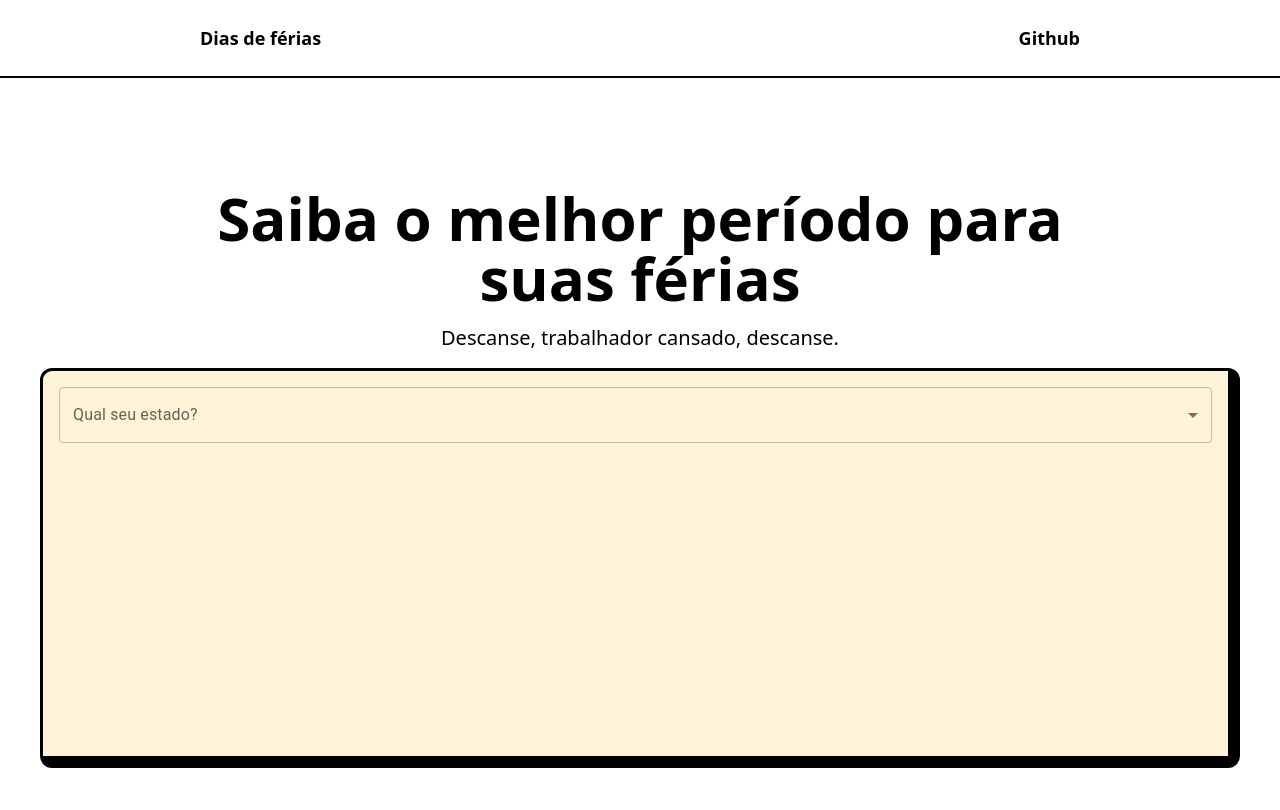
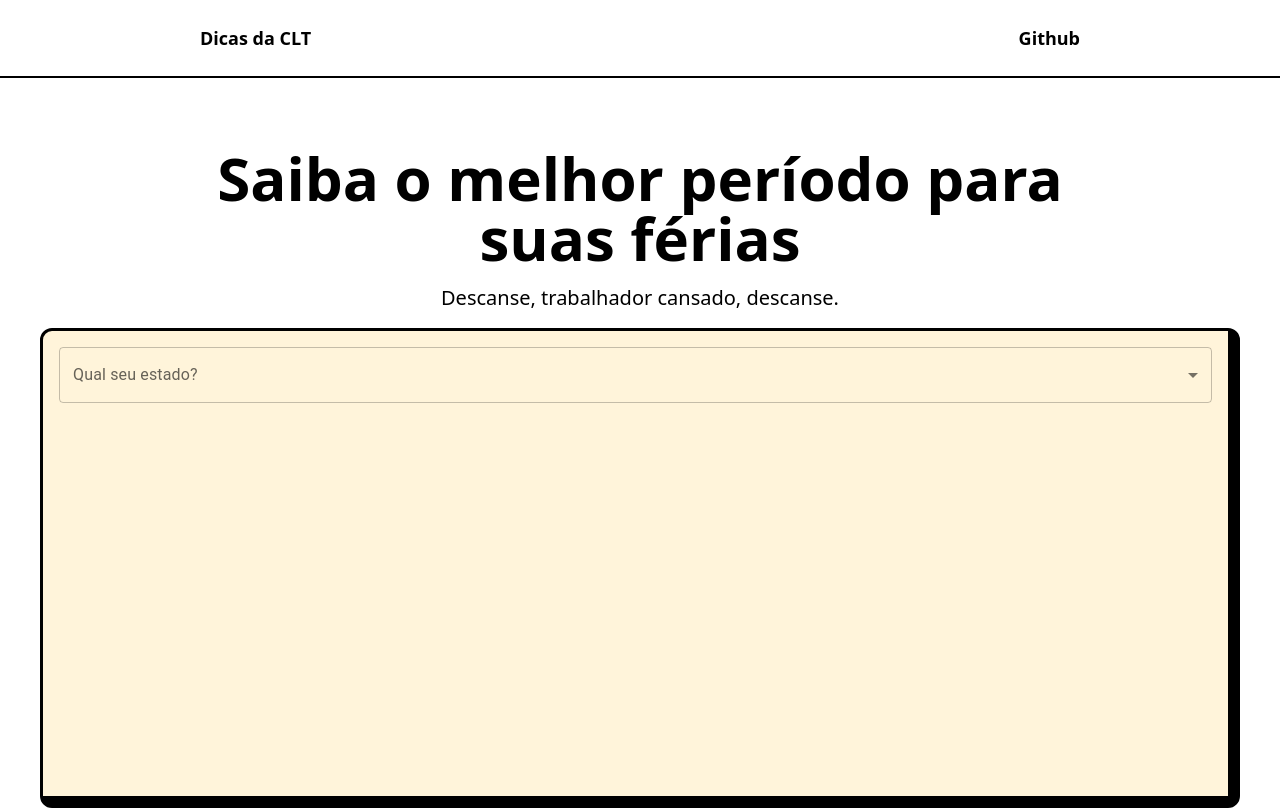
Before and after one commit to mmhqs/vacation-days, a React (Vite) app in the folder code/vacation-days-react-project/: page / in a window 1280 px wide. Shown: the top 810 px of the page. Built offline with nearby package versions, Linux system fonts and the light colour scheme; some icons are missing.

Commit message:
feat: add law content

```diff
--- a/code/vacation-days-react-project/src/components/form.tsx
+++ b/code/vacation-days-react-project/src/components/form.tsx
@@ -38,9 +38,8 @@ export const Form = () => {
   }, [rawHolidays]);
 
   return (
-    <div className="bg-[#FFF4DA] border-3 border-r-12 border-b-12 rounded-xl p-4 w-300 h-100">
+    <>
       <StateSelect state={state} handleChange={handleChangeState} />
-
       {state && (
         <>
           <HolidayInfo
@@ -66,7 +65,7 @@ export const Form = () => {
                 <DaysSlider />
 
                 <div>Qual mês de preferência?</div>
-                <MonthSelect month={month} handleChange={handleChangeMonth}/>
+                <MonthSelect month={month} handleChange={handleChangeMonth} />
               </div>
             )}
             {iWannaSplitMyVacation && (
@@ -78,6 +77,6 @@ export const Form = () => {
       <div className="absolute bottom-4 right-4">
         <ReloadButton />
       </div>
-    </div>
+    </>
   );
 };
--- a/code/vacation-days-react-project/src/components/header.tsx
+++ b/code/vacation-days-react-project/src/components/header.tsx
@@ -1,7 +1,25 @@
-export const Header = () => {
-    const REPO_URL = "https://github.com/mmhqs/vacation-days";
-    return <div className="border-b-2 py-6 px-50 flex flex-row justify-between items-center">
-        <div className="text-lg font-bold">Dias de férias</div>
-        <button onClick={() => window.open(REPO_URL, "_blank")} className=" text-lg font-bold cursor-pointer hover:text-[#646cff]">Github</button>
-        </div>;
-}
+type HeaderProps = {
+  activeContent: "form" | "law";
+  setActiveContent: (content: "form" | "law") => void;
+};
+
+export const Header = ({ activeContent, setActiveContent }: HeaderProps) => {
+  const REPO_URL = "https://github.com/mmhqs/vacation-days";
+  return (
+    <div className="border-b-2 py-6 px-50 flex flex-row justify-between items-center">
+      <button
+        onClick={() =>
+          setActiveContent(activeContent === "form" ? "law" : "form")
+        }
+        className="text-lg font-bold cursor-pointer hover:text-[#646cff]"
+      > {activeContent === "form" ? "Dicas da CLT" : "Escolha suas férias"}
+      </button>
+      <button
+        onClick={() => window.open(REPO_URL, "_blank")}
+        className=" text-lg font-bold cursor-pointer hover:text-[#646cff]"
+      >
+        Github
+      </button>
+    </div>
+  );
+};
--- /dev/null
+++ b/code/vacation-days-react-project/src/components/law-content.tsx
@@ -0,0 +1,44 @@
+export const LawContent = () => {
+  return (
+    <div className="flex flex-col gap-6">
+      <div className="text-3xl">
+        1. Você tem direito a <strong>30 dias corridos</strong> de férias a cada
+        12 meses de trabalho ✨
+      </div>
+      <>
+        <div className="text-3xl">
+          2. Você pode dividir suas férias em no máximo{" "}
+          <strong>3 períodos</strong> desde que:
+        </div>
+        <div className="text-xl">
+          - Um dos períodos não seja inferior a{" "}
+          <strong>14 dias corridos</strong>
+        </div>
+        <div className="text-xl">
+          - Os demais períodos não sejam inferiores a{" "}
+          <strong> 5 dias corridos cada</strong>
+        </div>
+      </>
+      <>
+        <div className="text-3xl">
+          3. Você não pode iniciar suas férias <strong>2 dias</strong> antes de
+          fim de semana ou feriado
+          <a
+            className="hover:text-[#646cff] text-5xl"
+            href="https://www.jusbrasil.com.br/artigos/ferias-podem-comecar-as-sextas-feiras-ou-feriados/715842679"
+          >
+            *
+          </a>
+        </div>
+        <div className="text-xl">
+          (Exemplo: se você folga no sábado, você tem que iniciar suas férias
+          antes de quinta)
+        </div>
+      </>
+      <div className="text-3xl">
+        4. Caso queira, você tem o direito de "vender" até 1/3 do seu período de
+        férias
+      </div>
+    </div>
+  );
+};
--- a/code/vacation-days-react-project/src/pages/one-and-only.tsx
+++ b/code/vacation-days-react-project/src/pages/one-and-only.tsx
@@ -1,15 +1,22 @@
+import { useState } from "react";
 import { Footer } from "../components/footer";
 import { Form } from "../components/form";
 import { Header } from "../components/header";
 import { MainTitle } from "../components/main-title";
+import { LawContent } from "../components/law-content";
 
 export const OneAndOnly = () => {
+      const [activeContent, setActiveContent] = useState<"form" | "law">("form");
+
   return (
     <>
-      <Header />
+      <Header activeContent={activeContent} setActiveContent={setActiveContent}/>
       <div className="h-screen flex flex-col justify-center items-center gap-4">
         <MainTitle />
-        <Form />
+        <div className="bg-[#FFF4DA] border-3 border-r-12 border-b-12 rounded-xl p-4 w-300 h-120">
+          {activeContent === 'form' && <Form /> }
+          {activeContent === 'law' && <LawContent /> }
+        </div>
       </div>
       <Footer />
     </>
```
